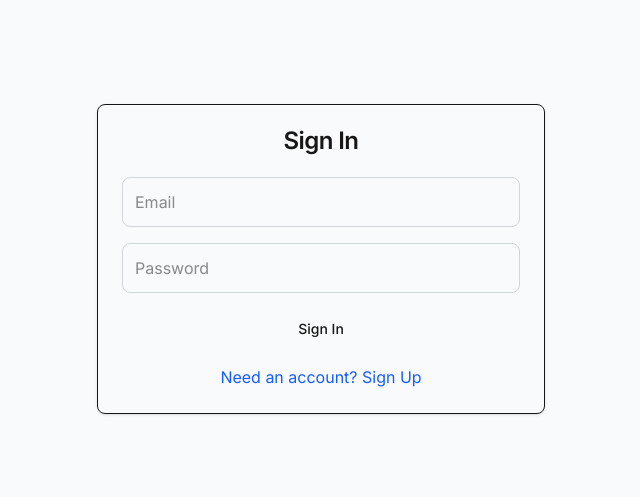
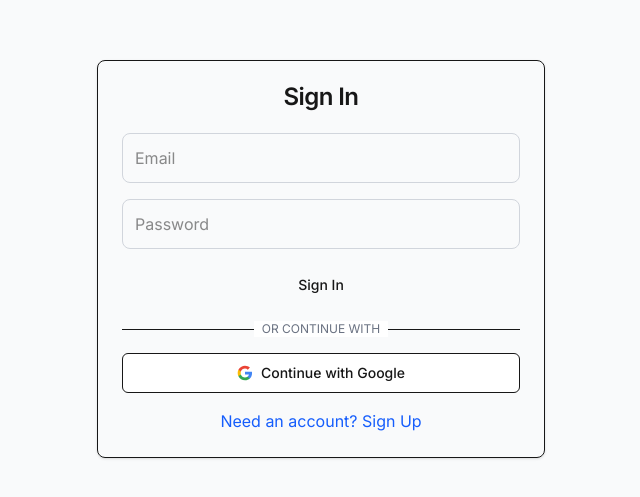
Before and after one commit to yuanding90/french-vocabulary-trainer, a Next.js app: page / in a window 1280 px wide. Shown: the part 141-638 px from the top of the page, without its empty margins (319-959 px from the left). Built offline with nearby package versions, Linux system fonts and the light colour scheme; no server answers.

Commit message:
Restore Google sign-in functionality to Auth component

```diff
--- a/src/components/Auth.tsx
+++ b/src/components/Auth.tsx
@@ -37,6 +37,27 @@ export default function Auth() {
     }
   }
 
+  const handleGoogleSignIn = async () => {
+    setLoading(true)
+    try {
+      const redirectTo = process.env.NODE_ENV === 'production'
+        ? 'https://french-vocabulary-trainer.vercel.app/auth/callback'
+        : 'http://localhost:3000/auth/callback'
+
+      const { error } = await supabase.auth.signInWithOAuth({
+        provider: 'google',
+        options: {
+          redirectTo
+        }
+      })
+      if (error) throw error
+    } catch (error: any) {
+      alert(error.message)
+    } finally {
+      setLoading(false)
+    }
+  }
+
   return (
     <div className="flex items-center justify-center min-h-screen bg-gray-50">
       <Card className="w-full max-w-md">
@@ -67,6 +88,46 @@ export default function Auth() {
               {loading ? 'Loading...' : (isSignUp ? 'Sign Up' : 'Sign In')}
             </Button>
           </form>
+
+          <div className="mt-4">
+            <div className="relative">
+              <div className="absolute inset-0 flex items-center">
+                <span className="w-full border-t" />
+              </div>
+              <div className="relative flex justify-center text-xs uppercase">
+                <span className="bg-white px-2 text-gray-500">Or continue with</span>
+              </div>
+            </div>
+
+            <Button
+              type="button"
+              variant="outline"
+              className="w-full mt-4"
+              onClick={handleGoogleSignIn}
+              disabled={loading}
+            >
+              <svg className="mr-2 h-4 w-4" viewBox="0 0 24 24">
+                <path
+                  d="M22.56 12.25c0-.78-.07-1.53-.2-2.25H12v4.26h5.92c-.26 1.37-1.04 2.53-2.21 3.31v2.77h3.57c2.08-1.92 3.28-4.74 3.28-8.09z"
+                  fill="#4285F4"
+                />
+                <path
+                  d="M12 23c2.97 0 5.46-.98 7.28-2.66l-3.57-2.77c-.98.66-2.23 1.06-3.71 1.06-2.86 0-5.29-1.93-6.16-4.53H2.18v2.84C3.99 20.53 7.7 23 12 23z"
+                  fill="#34A853"
+                />
+                <path
+                  d="M5.84 14.09c-.22-.66-.35-1.36-.35-2.09s.13-1.43.35-2.09V7.07H2.18C1.43 8.55 1 10.22 1 12s.43 3.45 1.18 4.93l2.85-2.22.81-.62z"
+                  fill="#FBBC05"
+                />
+                <path
+                  d="M12 5.38c1.62 0 3.06.56 4.21 1.64l3.15-3.15C17.45 2.09 14.97 1 12 1 7.7 1 3.99 3.47 2.18 7.07l3.66 2.84c.87-2.6 3.3-4.53 6.16-4.53z"
+                  fill="#EA4335"
+                />
+              </svg>
+              Continue with Google
+            </Button>
+          </div>
+
           <div className="mt-4 text-center">
             <button
               onClick={() => setIsSignUp(!isSignUp)}
```
